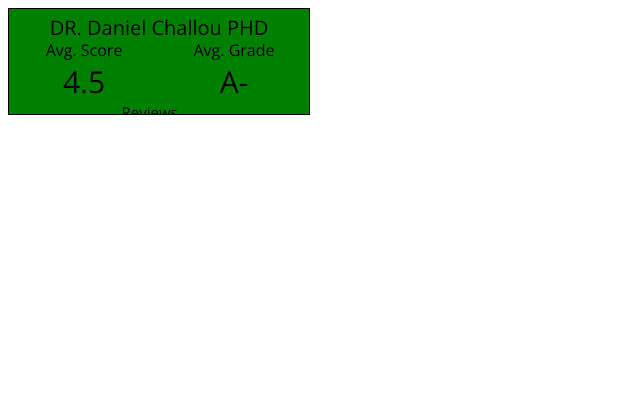
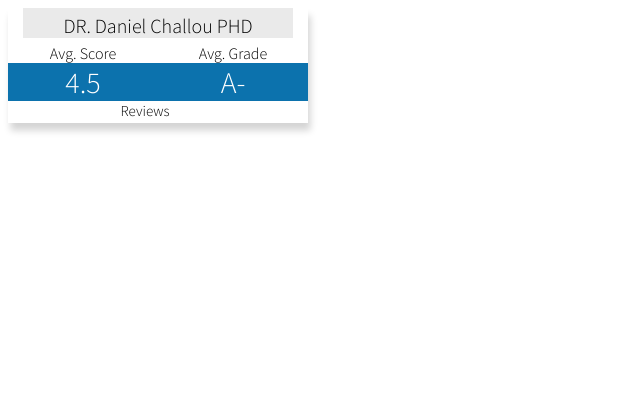
Before and after one commit to dahnny012/UMNRateMyProfessor, a browser extension: page mockup.html in a window 1280 px wide. Shown: the whole page, without its empty margins (0-640 px from the left). Drawn offline with nearby package versions, Linux system fonts and the light colour scheme.

Commit message:
saseified my css

```diff
--- a/mockup.css
+++ b/mockup.css
@@ -1,5 +1,6 @@
 div{
-    font-family: 'Open Sans', sans-serif;
+    /*font-family: 'Open Sans', sans-serif;*/
+    font-family: 'Source Sans Pro', sans-serif;
 }
 
 .prof{
@@ -15,22 +16,27 @@ div{
     height:105px;
     position:absolute;
     overflow: hidden;
-    border:1px solid black;
+	background:white;
+	box-shadow: 2px 7px 7px .5px #D4D4D4;
+	padding-bottom:10px;
+
 }
 
 .profName{
     font-size:20px;
-    background:green;
     height:20px;
     text-align:center;
     padding-top:5px;
+    background:#EAEAEA;
+    width:90%;
+    padding-bottom:5px;
+    margin:0 auto;
 }
 
 
 .profMetricsWrapper{
     clear:left;
-    background:green;
-    height:75px;
+    height:85px;
     padding-top:5px;
 }
 
@@ -47,6 +53,8 @@ div{
 
 .metricGrade,.metricScore{
     font-size:30px;
+        background:#0C72AD;
+    color:white;
 }
 
 .profScores{
--- a/mockup.html
+++ b/mockup.html
@@ -1,6 +1,5 @@
 <link rel="stylesheet"type="text/css" href="mockup.css">
-<link href='http://fonts.googleapis.com/css?family=Open+Sans:300' rel='stylesheet' type='text/css'>
-
+<link href='https://fonts.googleapis.com/css?family=Source+Sans+Pro:300' rel='stylesheet' type='text/css'>
 
 <div class="profBox">
     <div class="profName">
```
